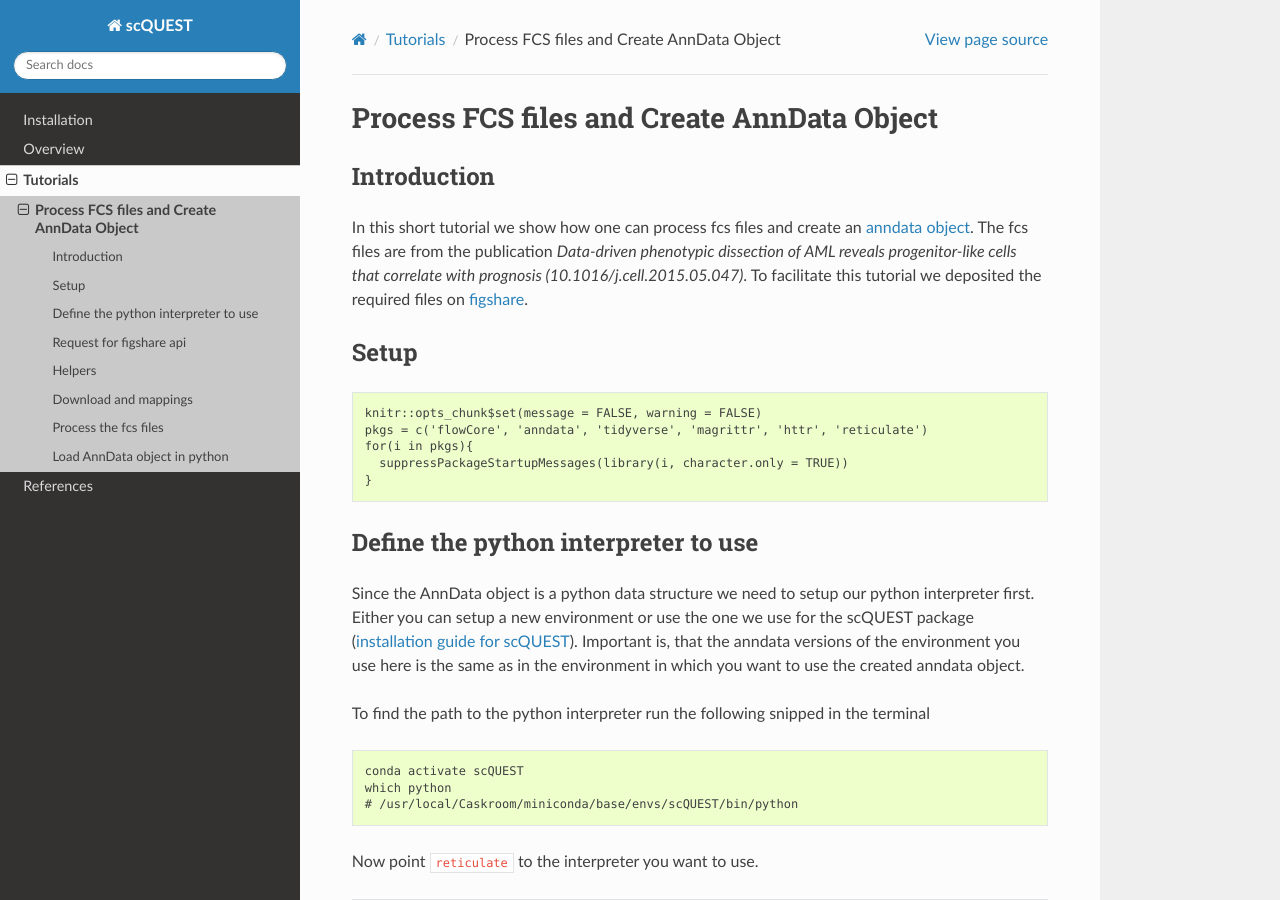
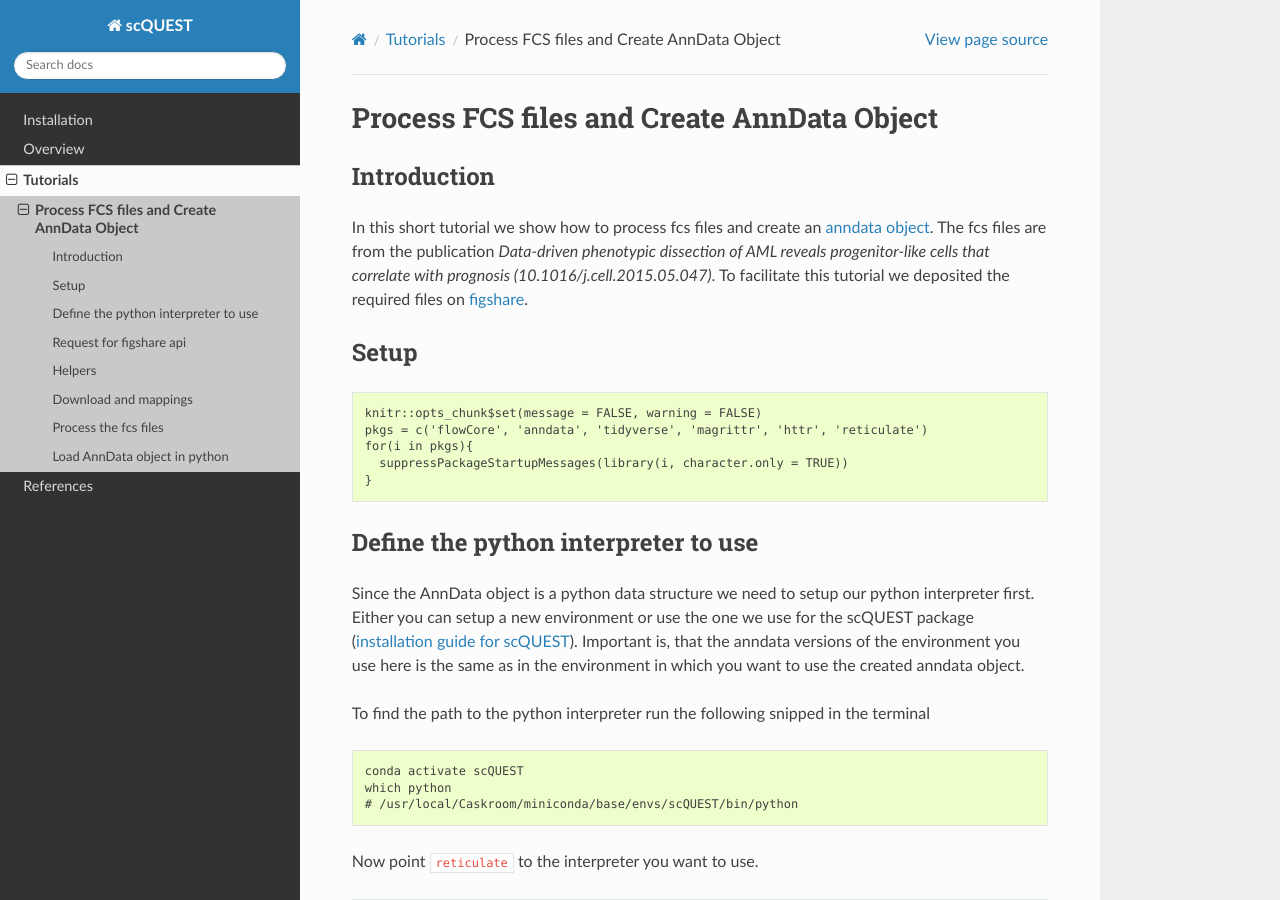
Before and after one commit to AI4SCR/scQUEST, a Sphinx documentation site: the page built from docs/process-fcs-files-and-create-annData-object.md, in a window 1280 px wide and 900 px high. Built offline with Sphinx 7.4.7 and the Read the Docs theme 2.0.0, drawn with Linux system fonts in a browser that asks for light colours; pages that are not in the unit, such as notebooks, are missing from menus.

Commit message:
run pages

```diff
--- a/docs/process-fcs-files-and-create-annData-object.md
+++ b/docs/process-fcs-files-and-create-annData-object.md
@@ -2,7 +2,7 @@
 
 ## Introduction
 
-In this short tutorial we show how one can process fcs files and create
+In this short tutorial we show how to process fcs files and create
 an [anndata object](https://anndata.readthedocs.io/en/latest/). The fcs
 files are from the publication _Data-driven phenotypic dissection of AML
 reveals progenitor-like cells that correlate with prognosis
```
